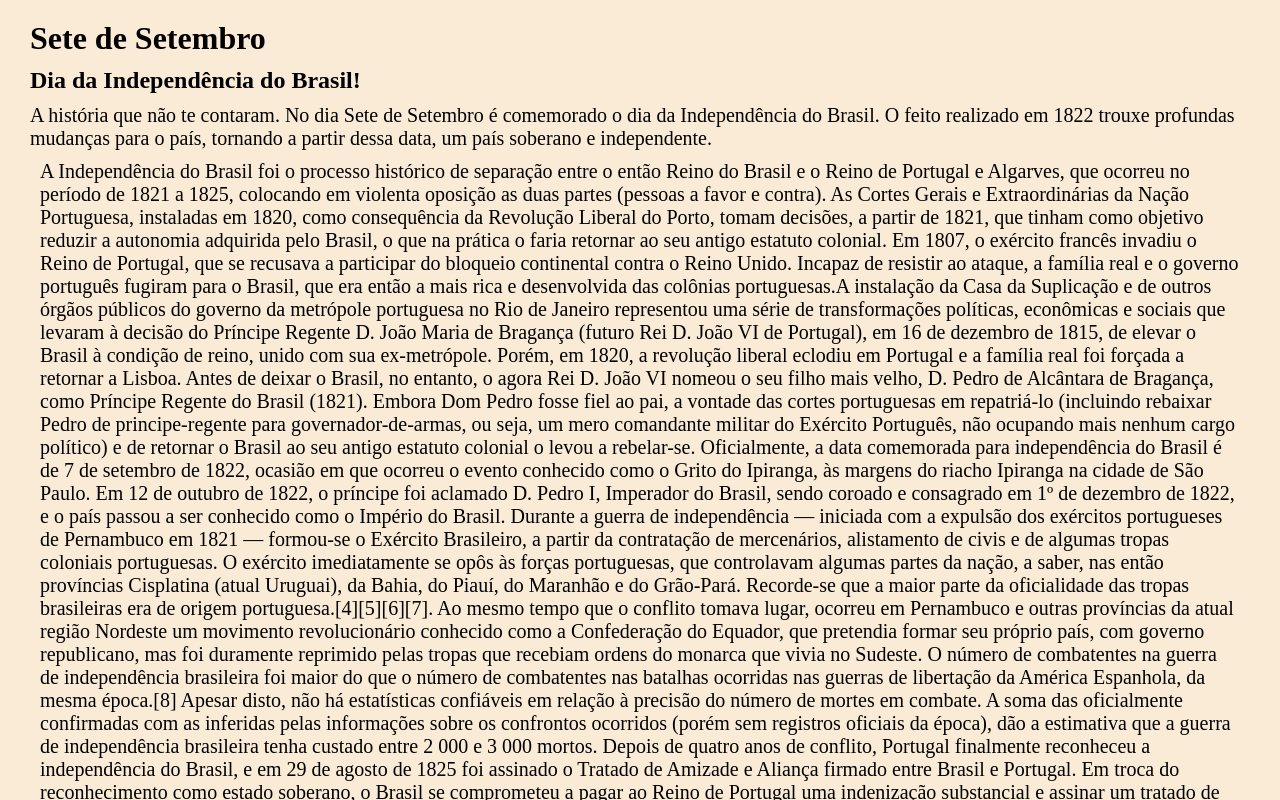
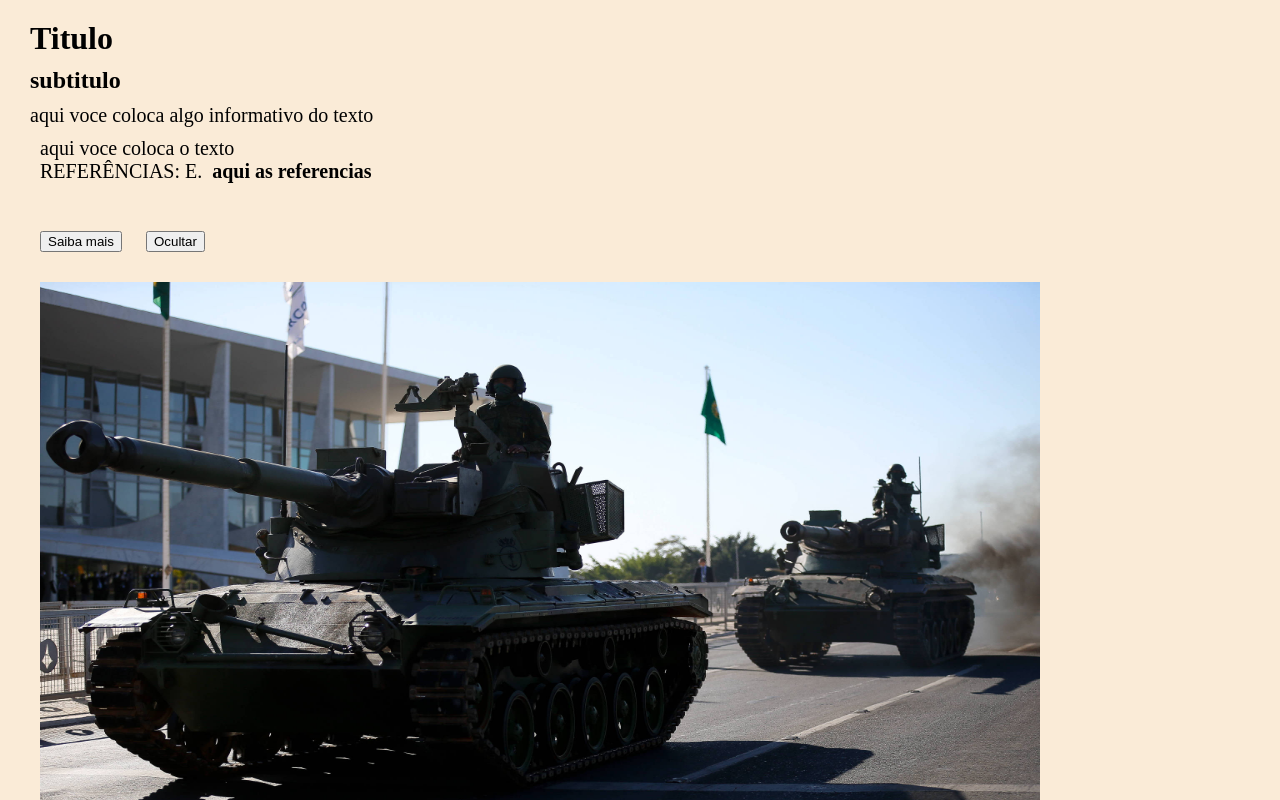
Before and after one commit to CalvoMudo/Aula7desetembo, a plain HTML site: page 7desetembro-main/javascript/index.html in a window 1280 px wide. Both pictures are taken after a click on the button "Saiba mais". Shown: the top 800 px of the page. Drawn offline with Linux system fonts and the light colour scheme.

Commit message:
Update index.html

```diff
--- a/7desetembro-main/javascript/index.html
+++ b/7desetembro-main/javascript/index.html
@@ -9,49 +9,14 @@
 </head>
 <body>
 
-    <h1>Sete de Setembro</h1>
-<h2>Dia da Independência do Brasil!</h2>
-<p>A história que não te contaram. No dia Sete de Setembro é comemorado o dia
-  da Independência do Brasil. O feito realizado em 1822 trouxe profundas
-  mudanças para o país, tornando a partir dessa data, um país soberano
-  e independente.</p>
+    <h1>Titulo</h1>
+<h2>subtitulo</h2>
+<p>aqui voce coloca algo informativo do texto</p>
 <div id="textos">
 <p id="txt01"style="display:none">
-
-  A Independência do Brasil foi o processo histórico de separação entre o então Reino do Brasil e o Reino de Portugal e Algarves,
-  que ocorreu no período de 1821 a 1825, colocando em violenta oposição as duas partes (pessoas a favor e contra).
-  As Cortes Gerais e Extraordinárias da Nação Portuguesa, instaladas em 1820, como consequência da Revolução Liberal do Porto,
-  tomam decisões,
-  a partir de 1821, que tinham como objetivo reduzir a autonomia adquirida pelo Brasil, o que na prática o faria retornar ao seu antigo
-   estatuto colonial.
-  Em 1807, o exército francês invadiu o Reino de Portugal, que se recusava a participar do bloqueio continental contra o Reino Unido.
-  Incapaz de resistir ao ataque, a família real e o governo português fugiram para o Brasil, que era então a mais rica e desenvolvida
-  das colônias portuguesas.A instalação da Casa da Suplicação e de outros órgãos públicos do governo da metrópole portuguesa no Rio de Janeiro
-  representou uma série de transformações
-   políticas, econômicas e sociais que levaram à decisão do Príncipe Regente D. João Maria de Bragança (futuro Rei D. João VI de Portugal),
-  em 16 de dezembro de 1815, de elevar o Brasil à condição de reino, unido com sua ex-metrópole.
-  Porém, em 1820, a revolução liberal eclodiu em Portugal e a família real foi forçada a retornar a Lisboa. Antes de deixar o Brasil, no entanto,
-  o agora Rei D. João VI nomeou o seu filho mais velho, D. Pedro de Alcântara de Bragança, como Príncipe Regente do Brasil (1821).
-  Embora Dom Pedro fosse fiel ao pai, a vontade das cortes portuguesas em repatriá-lo (incluindo rebaixar Pedro de principe-regente para governador-de-armas,
-   ou seja, um mero comandante militar do Exército Português, não ocupando mais nenhum cargo político) e de retornar o Brasil ao seu antigo estatuto colonial
-   o levou a rebelar-se. Oficialmente, a data comemorada para independência do Brasil é de 7 de setembro de 1822, ocasião em que ocorreu o evento conhecido
-   como o Grito do Ipiranga, às margens do riacho Ipiranga na cidade de São Paulo. Em 12 de outubro de 1822, o príncipe foi aclamado D. Pedro I, Imperador do Brasil,
-   sendo coroado e consagrado em 1º de dezembro de 1822, e o país passou a ser conhecido como o Império do Brasil.
-  Durante a guerra de independência — iniciada com a expulsão dos exércitos portugueses de Pernambuco em 1821 — formou-se o Exército Brasileiro,
-  a partir da contratação de mercenários, alistamento de civis e de algumas tropas coloniais portuguesas. O exército imediatamente se opôs às forças portuguesas,
-  que controlavam algumas partes da nação, a saber, nas então províncias Cisplatina (atual Uruguai), da Bahia, do Piauí, do Maranhão e do Grão-Pará.
-  Recorde-se que a maior parte da oficialidade das tropas brasileiras era de origem portuguesa.[4][5][6][7]. Ao mesmo tempo que o conflito tomava lugar,
-  ocorreu em Pernambuco e outras províncias da atual região Nordeste um movimento revolucionário conhecido como a Confederação do Equador, que pretendia formar
-   seu próprio país, com governo republicano, mas foi duramente reprimido pelas tropas que recebiam ordens do monarca que vivia no Sudeste.
-  O número de combatentes na guerra de independência brasileira foi maior do que o número de combatentes nas batalhas ocorridas nas guerras de
-  libertação da América Espanhola, da mesma época.[8] Apesar disto, não há estatísticas confiáveis em relação à precisão do número de mortes em combate.
-  A soma das oficialmente confirmadas com as inferidas pelas informações sobre os confrontos ocorridos (porém sem registros oficiais da época),
-  dão a estimativa que a guerra de independência brasileira tenha custado entre 2 000 e 3 000 mortos.
-  Depois de quatro anos de conflito, Portugal finalmente reconheceu a independência do Brasil, e em 29 de agosto de 1825 foi assinado o Tratado de Amizade e
-  Aliança firmado entre Brasil e Portugal. Em troca do reconhecimento como estado soberano, o Brasil se comprometeu a pagar ao Reino de Portugal uma indenização
-  substancial e assinar um tratado de comércio com o Reino Unido como indenização por sua mediação.
+aqui voce coloca o texto
   <br>
-      REFERÊNCIAS: BUENO, E.<b>História do Brasil.</b> Editora Zero Hora / RBS Jornal p.113</p>
+      REFERÊNCIAS: E.<b>aqui as referencias</p>
 
 </div>
 
@@ -60,22 +25,22 @@
 
         <div class="desfileDeBlindados">
         <img src="/img/desfile de blindados.jpg" width="1000" height="600">
-        <p>Desfile de veículo blindado</p>
+        <p>imagem</p>
       </div>
 
       <div class="desfileMotorizados">
         <img src="/img/desfile motorizado.webp" width="1000"height="600">
-        <p>Desfile motorizado de veículos militares do Exército</p>
+        <p>imagem</p>
        </div>
 
       <div class="infantaria">
        <img src="/img/infantaria.jpg"  width="1000"height="600">
-       <p>Desife de soldados do Exercito Brasileiro grupo de Infantaria " Selva"</p>
+       <p>imagem" Selva"</p>
        </div>
 
              <div class="trpa-a-pé">
         <img src="/img/tropa a pe.jpg"  width="1000"height="600">
-        <p>Desfile de Oficiais Militares do Exército Brasileiro</p>
+        <p>imagem</p>
          </div>
 
          <div class="desfileFeminino">
```
